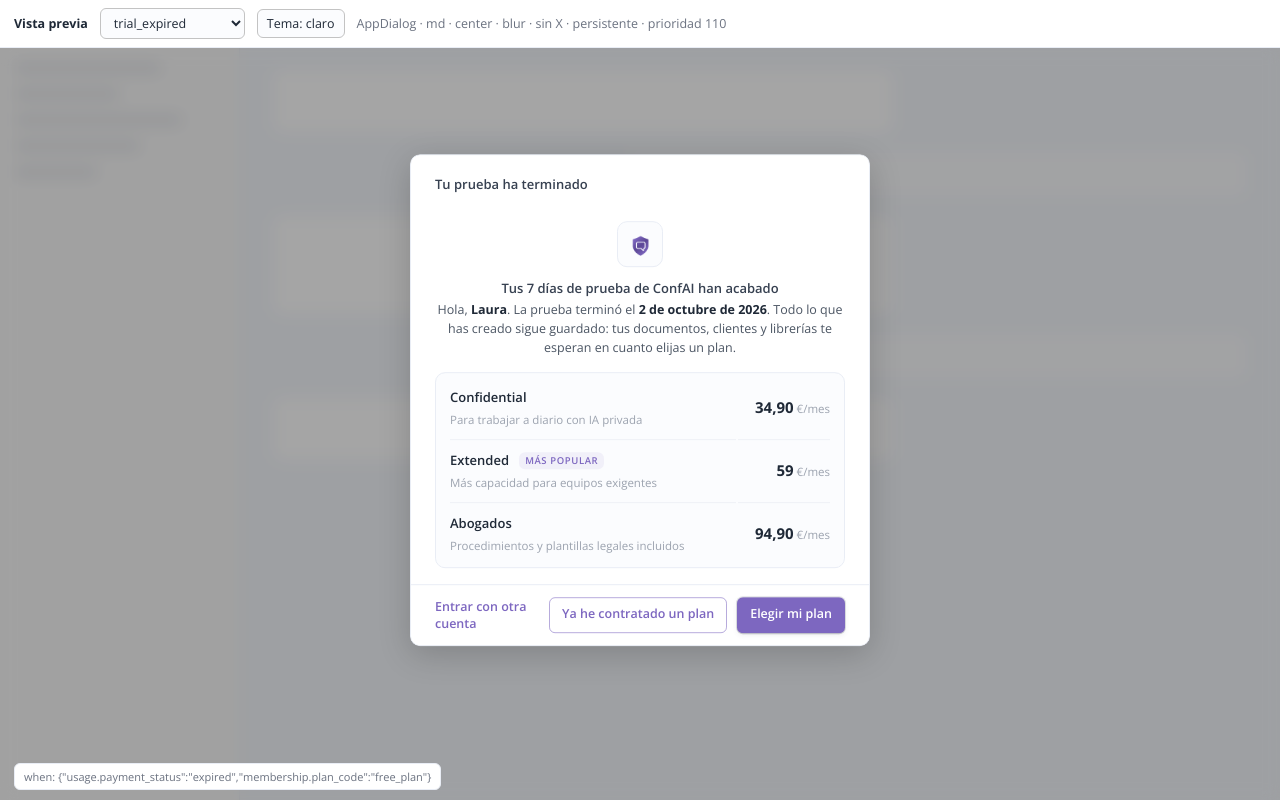
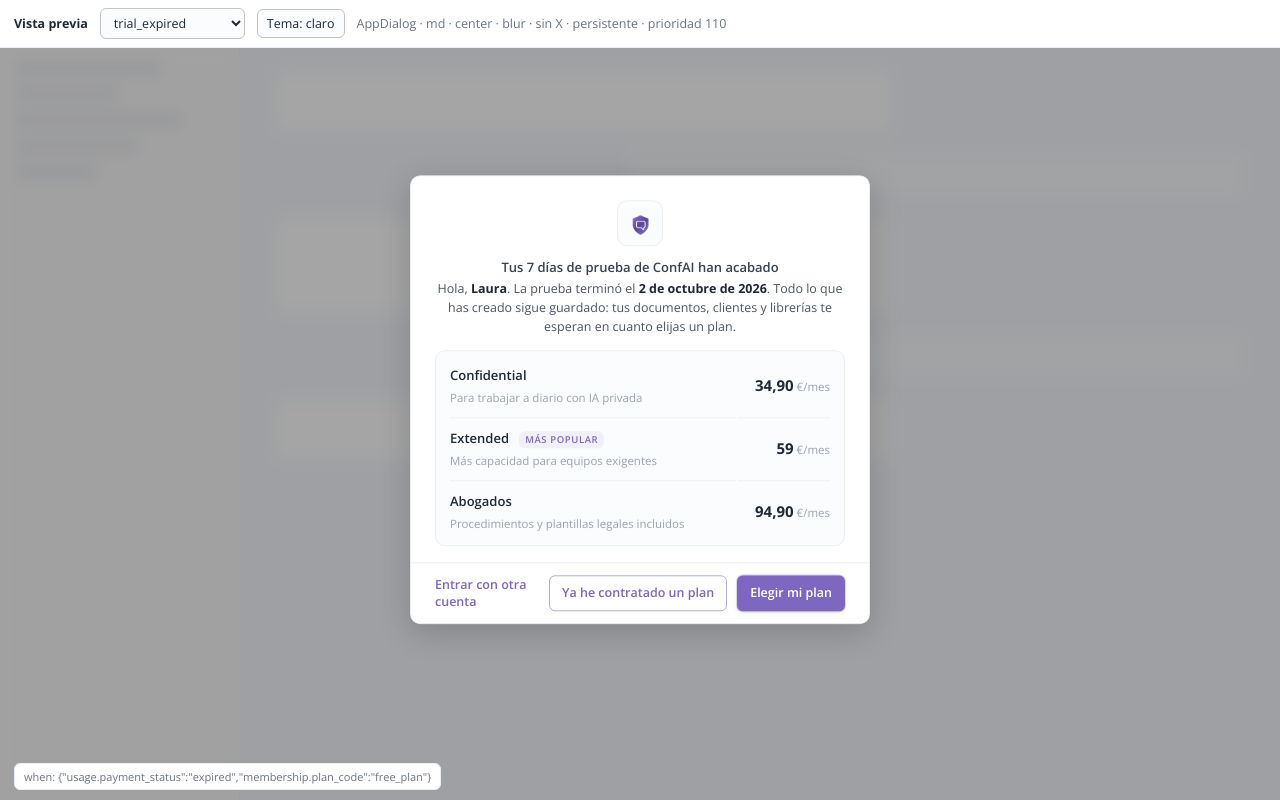
Before and after one commit to GravitonAI-dev/app-messages, a website: page preview/index.html in a window 1280 px wide. Drawn offline with nearby package versions, Linux system fonts and the light colour scheme.

Commit message:
trial_expired sin cabecera: el encabezado va en el cuerpo; title pasa a ser opcional

```diff
--- a/messages/trial_expired.json
+++ b/messages/trial_expired.json
@@ -6,7 +6,6 @@
     "usage.payment_status": "expired",
     "membership.plan_code": "free_plan"
   },
-  "title": "Tu prueba ha terminado",
   "size": "md",
   "position": "center",
   "backdrop": "blur",
--- a/preview/index.html
+++ b/preview/index.html
@@ -36,6 +36,7 @@
   .dlg .hd.withx{padding-right:40px}
   .dlg .hd h2{margin:0;font-size:13px;line-height:1.4;font-weight:600;color:var(--textHeading)}
   .dlg .bd{padding:16px 24px 16px 24px;color:var(--textPrimary)}
+  .dlg .bd.nohd{padding-top:24px}
   .dlg .ft{display:flex;align-items:center;gap:10px;padding:12px 24px}
   .dlg .ft.bar{border-top:1px solid var(--border)}
   .dlg .ft .lead{flex:1;font-size:12.5px;font-weight:600;color:var(--brandPrimary);text-decoration:none}
@@ -116,8 +117,8 @@
   } else {
     const hasFooter = (m.actions && m.actions.length) || m.footer_link;
     card.innerHTML = `<div class="dlg">
-      <div class="hd${m.dismissible ? ' withx' : ''}"><h2>${esc(m.title ?? '')}</h2>${m.dismissible ? '<div class="x" title="Cerrar">×</div>' : ''}</div>
-      <div class="bd">${html}</div>
+      ${(m.title || m.dismissible) ? `<div class="hd${m.dismissible ? ' withx' : ''}"><h2>${esc(m.title ?? '')}</h2>${m.dismissible ? '<div class="x" title="Cerrar">×</div>' : ''}</div>` : ''}
+      <div class="bd${(m.title || m.dismissible) ? '' : ' nohd'}">${html}</div>
       ${hasFooter ? `<div class="ft${m.footer_link ? ' bar' : ''}">${m.footer_link ? act({...m.footer_link, variant: 'lead'}).replace('class="btn lead"', 'class="lead"') : ''}<div class="acts">${(m.actions ?? []).map(a => act(a)).join('')}</div></div>` : ''}
     </div>`;
   }
--- a/scripts/validate.mjs
+++ b/scripts/validate.mjs
@@ -81,7 +81,7 @@
   if (m.auto_close > 0 && m.dismissible === false) fail(where, 'auto_close solo tiene sentido con dismissible: true');
 
   const corner = CORNER.includes(m.position);
-  if (!corner && (typeof m.title !== 'string' || !m.title.trim())) fail(where, 'los mensajes centrados son un AppDialog y necesitan "title"');
+  if ('title' in m && (typeof m.title !== 'string' || !m.title.trim())) fail(where, 'title debe ser un texto no vacío (o no ponerlo: AppDialog sin cabecera)');
   if (corner && m.backdrop === 'blur') fail(where, 'un mensaje de esquina (AppBanner) no lleva blur');
   if (corner && !TONES.includes(m.tone)) fail(where, `los mensajes de esquina son un AppBanner y necesitan "tone" (${TONES.join(', ')})`);
   if ('tone' in m && !TONES.includes(m.tone)) fail(where, `tone "${m.tone}" inválido`);
```
Also changed, not shown: README.md.
